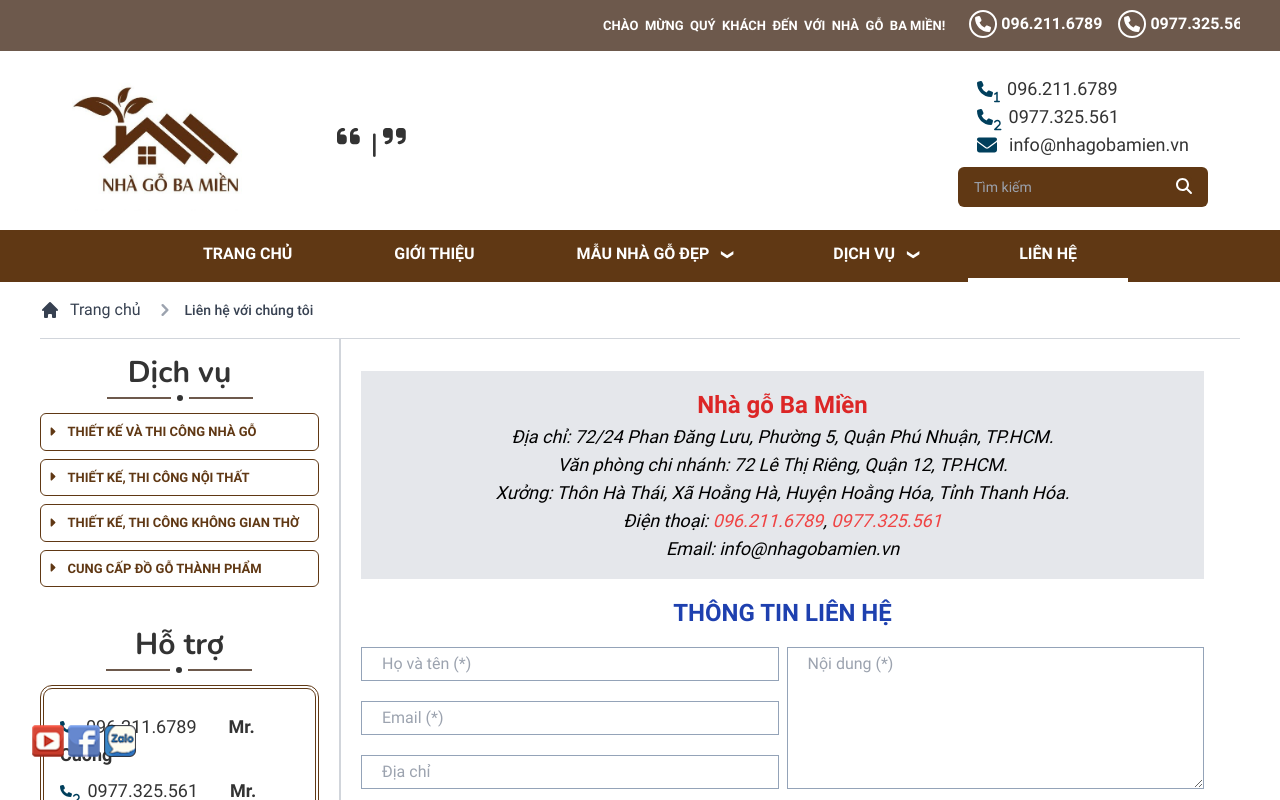
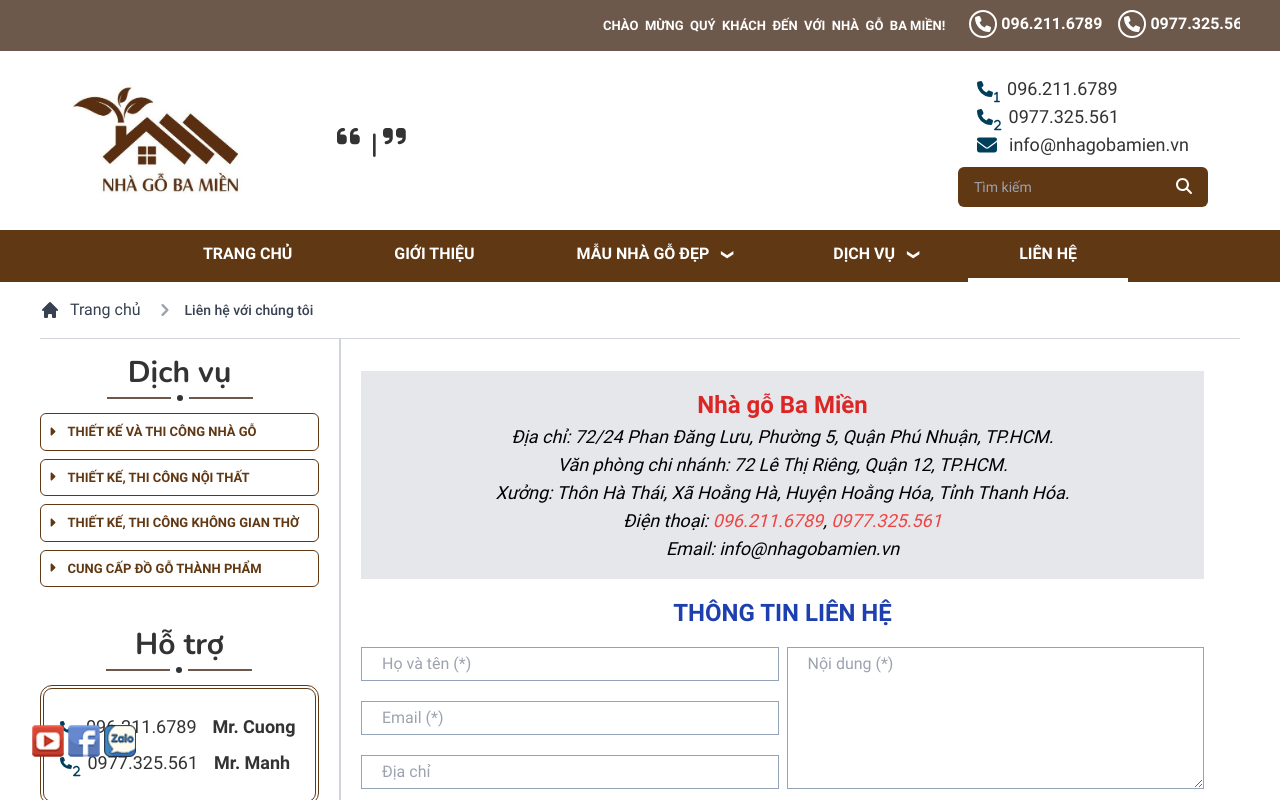
Before and after one commit to liemdang260/nhago3mien, a Next.js app in the folder client/: page /lien-he in a window 1280 px wide. Shown: the top 800 px of the page. Built offline with nearby package versions, Linux system fonts and the light colour scheme.

Commit message:
Fix responsive (cont.)

```diff
--- a/client/components/common/SideBar/Support.jsx
+++ b/client/components/common/SideBar/Support.jsx
@@ -29,7 +29,7 @@ function Support() {
                             <span className='font-normal ml-2 text-sm hidden md:inline-block lg:text-lg text-color'>
                                 {d.phone}
                             </span>
-                            <span className='ml-0 lg:ml-8 md:ml-2 text-xs md:text-lg text-color font-semibold'>
+                            <span className='ml-0 lg:ml-4 md:ml-2 text-xs md:text-lg text-color font-semibold'>
                                 {d.name}
                             </span>
                         </a>
```
